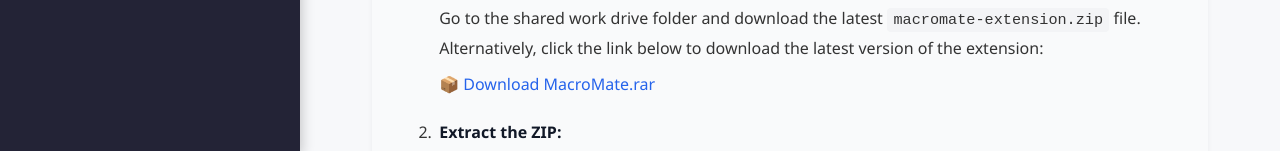
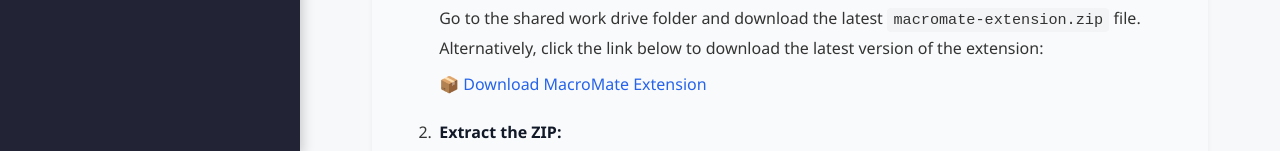
Before and after one commit to JOHNINDAKWA/macromate-dashboard, a React (Vite) app: page /help in a window 1280 px wide. Shown: the part 645-796 px from the top of the page. Built offline with nearby package versions, Linux system fonts and the light colour scheme.

Commit message:
changed rar to zip

```diff
--- a/src/pages/Help/Help.jsx
+++ b/src/pages/Help/Help.jsx
@@ -50,7 +50,7 @@
         download
         className="download-link"
       >
-        📦 Download MacroMate.rar
+        📦 Download MacroMate Extension
       </a>
     </li>
 
```
